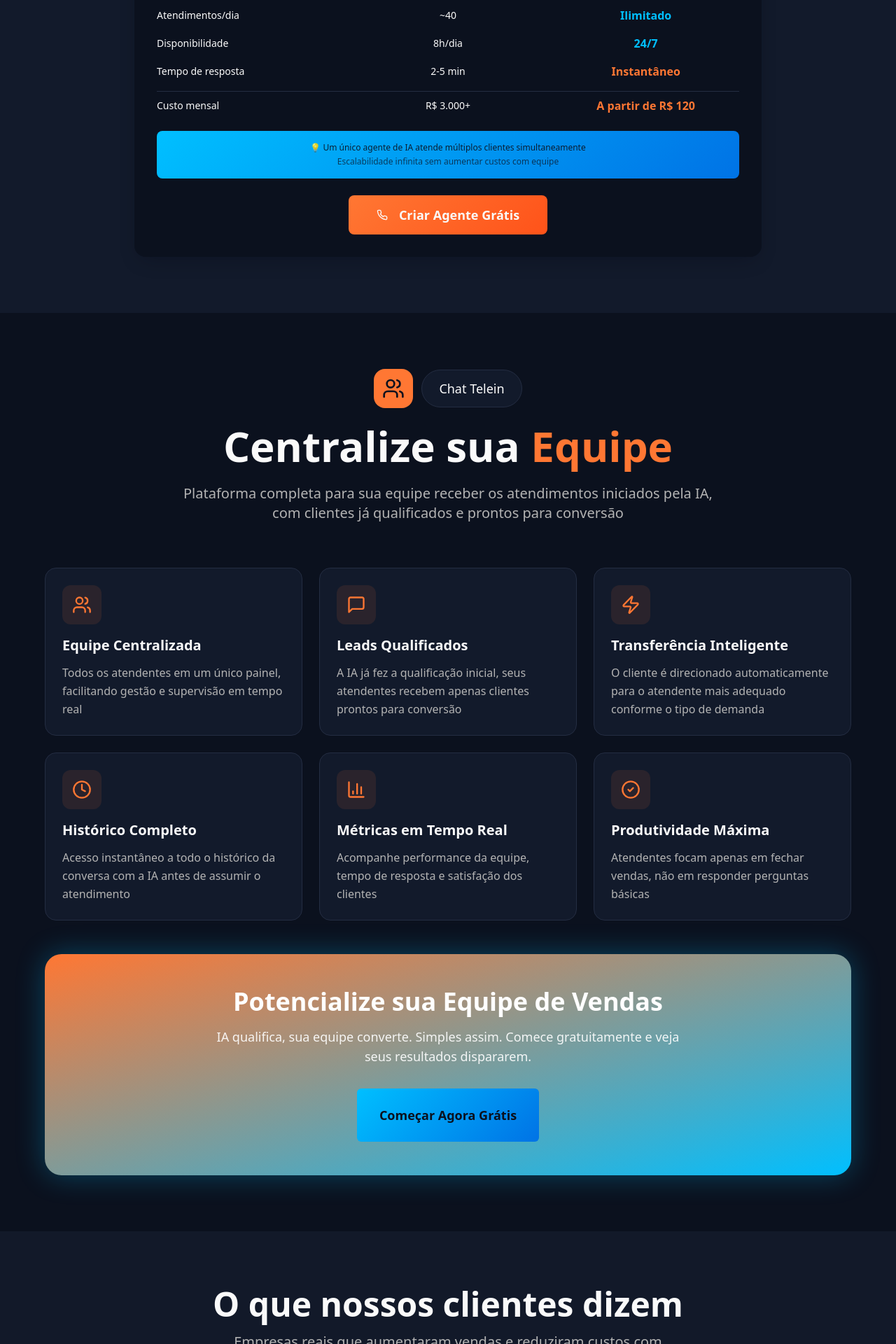
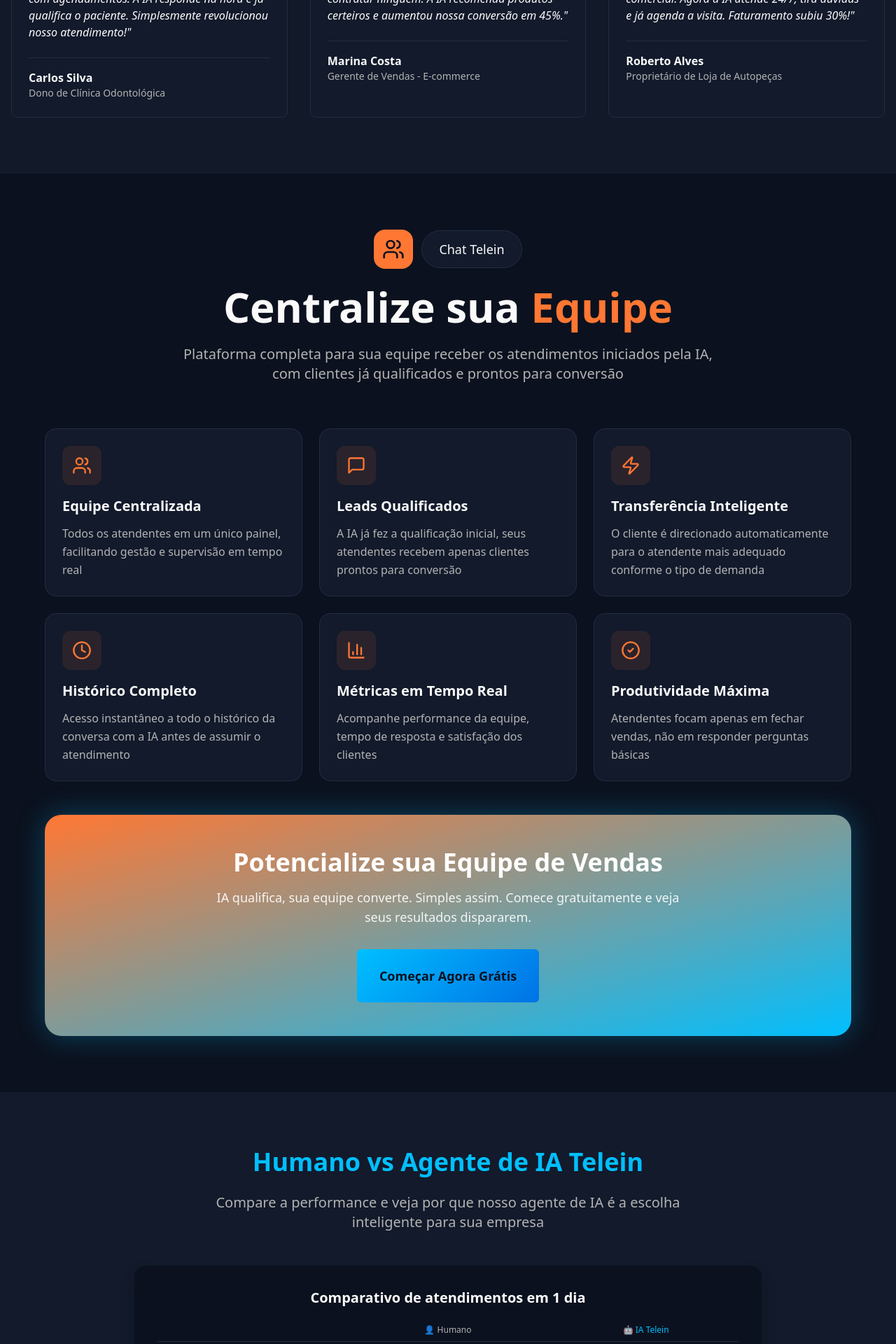
Before and after one commit to rafaelhtml/agentes-de-ia-telein, a React (Vite) app: page / in a window 1280 px wide. Shown: the part 6580-8500 px from the top of the page at 70% size. Built offline with nearby package versions, Linux system fonts and the light colour scheme.

Commit message:
Changes
Co-authored-by: rafaelhtml <9166136+rafaelhtml@users.noreply.github.com>

```diff
--- a/src/pages/Index.tsx
+++ b/src/pages/Index.tsx
@@ -21,13 +21,13 @@ const Index = () => {
       <Solution />
       <AdvancedFeatures />
       <GoogleCalendarIntegration />
+      <Testimonials />
+      <ChatTelein />
       <Comparison />
-      <ChatTelein />
-      <Testimonials />
+      <AboutUs />
       <Implementation />
       <Pricing />
       <Guarantee />
-      <AboutUs />
       <CTA />
       <FAQ />
     </div>
```
